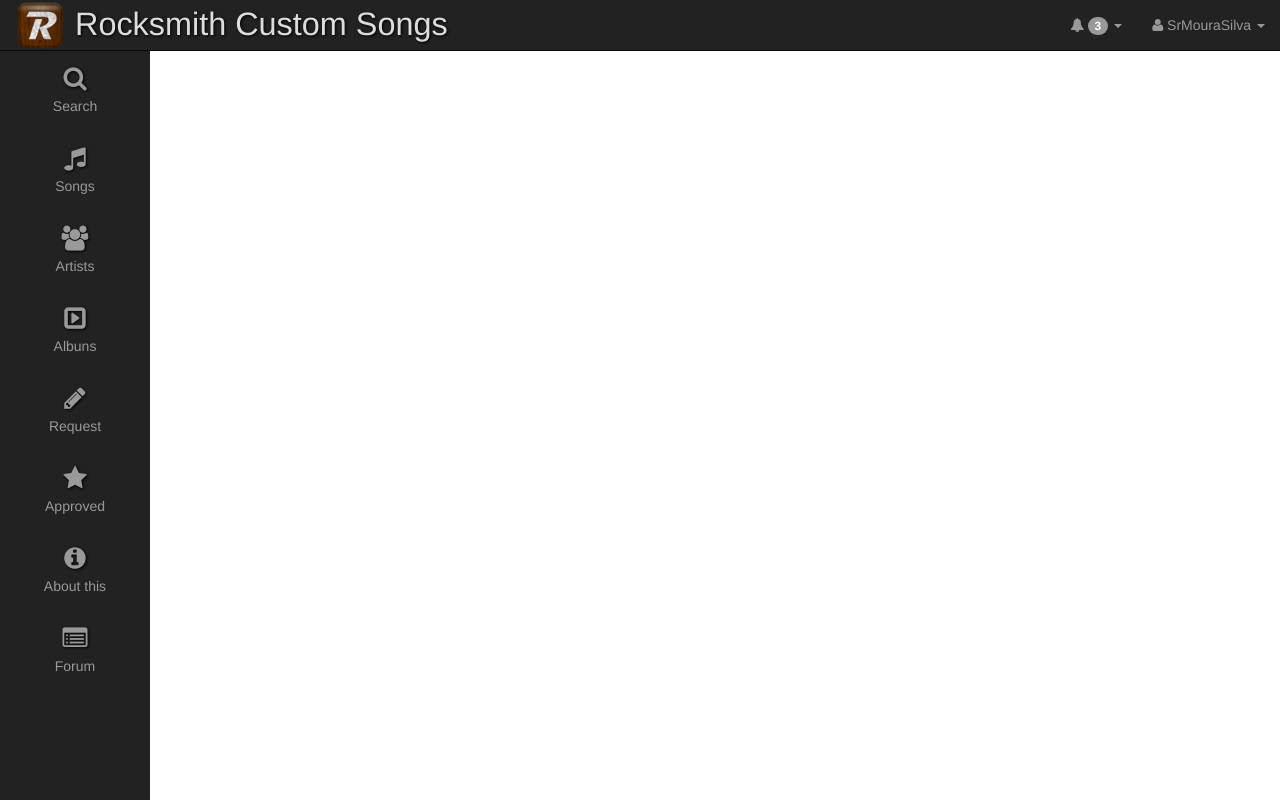
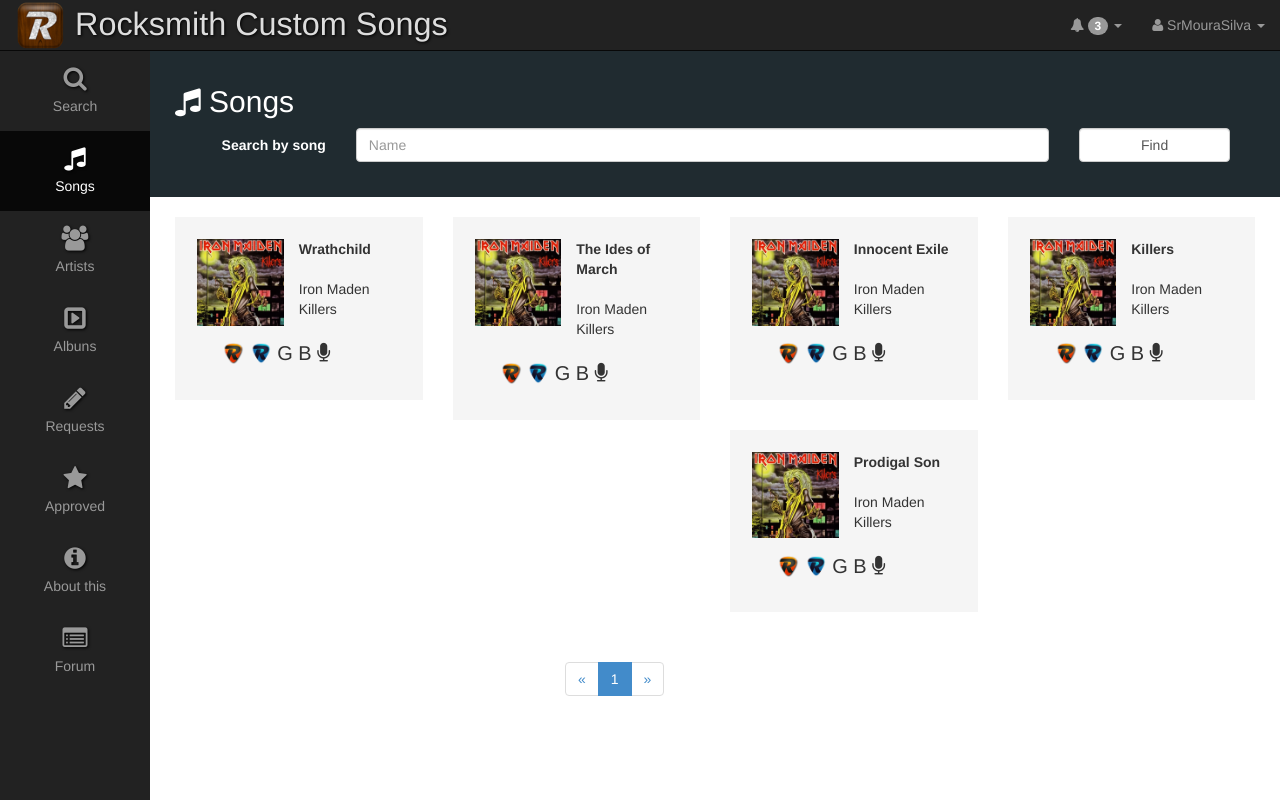
Before and after one commit to SrMouraSilva/RockSmithCustomSongs, a PHP site: page /?songs in a window 1280 px wide. Run offline with PHP 8.4, Linux system fonts and the light colour scheme; some libraries are stand-ins or nearby versions.

Commit message:
Pages create:  - Approved;  - Songs.  - 404.
Signed-off-by: SrMouraSilva = <mateus.moura@hotmail.com>

```diff
--- a/css/template.css
+++ b/css/template.css
@@ -20,6 +20,15 @@ Author: Paulo Mateus - http://srmourasilva.github.io/
 	background-repeat: no-repeat;
 	background-size: 50px auto;
 }
+@media (max-width: 400px) {
+	.navbar h1 {
+		padding-top: 10px;
+		font-size: 1.5em;
+	}
+}
+	.navbar h1 span {
+		float: left;
+	}
 
 .navbar-brand {
 	padding-top: 0px;
@@ -54,6 +63,26 @@ Author: Paulo Mateus - http://srmourasilva.github.io/
 
 
 /*****************************
+ * Page404
+ */
+#page404 h2 {
+	font-size: 6em;
+	text-shadow: 1px 1px 0px #555;
+}
+#page404 p {
+	font-size: 3em;
+}
+#page404 img {
+	width: 100%;
+}
+	#page404 img:first-child {
+		height: 60%;
+	}
+	#page404 img:last-child {
+		height: 20%;
+	}
+
+/*****************************
  * Content
  *
  * For all pages
@@ -67,9 +96,19 @@ Author: Paulo Mateus - http://srmourasilva.github.io/
 header {
 	margin: -50px -25px 20px -50px;
 	padding: 50px 50px 20px 50px;
-	background-color: #D9EDF7;
-    border-color: #BCE8F1;
 }
+	header.blue {
+		background-color: #D9EDF7;
+	}
+	header.green {
+		background-color: #15382A; /*E2F0D6;*/
+		color: #FFF;
+	}
+	header.dark {
+		background-color: #202B30;
+		color: #FFF;
+	}
+
 
 .pagination {
 	display: block;
--- a/pages/_pageSelector_.php
+++ b/pages/_pageSelector_.php
@@ -1,9 +1,17 @@
 <?php
-if (isset($_GET['albums'])) {
-	$include = "albums";
+$pages = array('index', 'approved', 'albums', 'songs', 'song');
+
+if (count($_GET) == 0) {
+	$pageRequired = 'index';
+
 } else {
-	$include = "index";
+	reset($_GET);
+	$pageRequired = key($_GET);
 }
 
-include_once($include.".php");
+if (in_array($pageRequired, $pages)) {
+	include_once($pageRequired.".php");
+} else {
+	include_once("404.php");
+}
 ?>
--- a/pages/albums.php
+++ b/pages/albums.php
@@ -15,7 +15,7 @@ function album($band, $album, $total, $imgFile) {?>
 <?php } ?>
 
 
-<header>
+<header class="blue">
 	<h2><i class="fa fa-toggle-right"></i> Albums</h2>
 
 	<form class="form-horizontal" role="form">
--- /dev/null
+++ b/pages/songs.php
@@ -0,0 +1,60 @@
+<?php
+function song($music, $band, $album, $imgFile) {?>
+	<div class="col-lg-3 col-md-4 col-sm-6">
+  	<div class="album clearfix">
+      	<div class="col-xs-6"><img width="100%" src="imgs/capas/<?php echo "$imgFile"; ?>" /></div>
+      	<div class="inform">
+      		<ul>
+      			<li><b><?php echo $music; ?></b><br /><br /></li>
+ 				<li><?php echo $band; ?></li>
+				<li><?php echo $album; ?><br /><br /></li>
+    			<li style="font-size: 20px">
+    				<img src="imgs/icoRS2012.png" width="22px" style="vertical-align: text-top;" title="RS2012" />
+    				<img src="imgs/icoRS2014.png" width="22px" style="vertical-align: text-top;" title="RS2014" />
+    				<span title="Guitar">G</span>
+    				<span title="Bass">B</span>
+    				<i class="fa fa-microphone" title="Lyric"></i>
+    			</li>
+			</ul>
+      	</div>
+  	</div>
+  </div>
+<?php } ?>
+
+
+<header class="dark">
+	<h2><i class="fa fa-music"></i> Songs</h2>
+
+	<form class="form-horizontal" role="form">
+	  <div class="form-group">
+	    <label for="search" class="col-sm-2 control-label">Search by song</label>
+	    <div class="col-sm-8">
+	      <input type="email" class="form-control" id="search" placeholder="Name">
+	    </div>
+	    <div class="col-sm-2">
+	      <input type="submit" class="form-control" value="Find">
+	    </div>
+	  </div>
+	</form>
+</header>
+
+
+
+<div class="row">
+<?php
+	song("Wrathchild", "Iron Maden", "Killers", "iron_maiden_1.jpg");
+	song("The Ides of March", "Iron Maden", "Killers", "iron_maiden_1.jpg");
+	song("Innocent Exile", "Iron Maden", "Killers", "iron_maiden_1.jpg");
+	song("Killers", "Iron Maden", "Killers", "iron_maiden_1.jpg");
+	song("Prodigal Son", "Iron Maden", "Killers", "iron_maiden_1.jpg");
+?>
+</div>
+
+
+<nav>
+	<ul class="pagination clearfix">
+	  <li><a href="#">&laquo;</a></li>
+	  <li class="active"><a href="#">1</a></li>
+	  <li><a href="#">&raquo;</a></li>
+	</ul>
+</nav>
--- a/pages/template/header.php
+++ b/pages/template/header.php
@@ -8,21 +8,27 @@
         <span class="icon-bar"></span>
         <span class="icon-bar"></span>
       </button>
-      <a class="navbar-brand" href="index.html"><h1>Rocksmith Custom Songs</h1></a>
+      <a class="navbar-brand" href="?"><h1><span class="hidden-xs">Rocksmith&nbsp;</span>Custom Songs</h1></a>
     </div>
 
     <div class="collapse navbar-collapse navbar-ex1-collapse">
     	<!-- Menu Right Colum -->
           <ul class="nav navbar-nav side-nav">
-	            <li><a href="index.html"><i class="fa fa-search"></i> Search</a></li>
-	            <li><a href="index.html"><i class="fa fa-music"></i> Songs</a></li>
-	            <li><a href="index.html"><i class="fa fa-users"></i> Artists</a></li>
+	            <li class="<?php echo isset($_GET['search']) || count($_GET)==0? "active" : ""; ?>">
+	            	<a href="?search"><i class="fa fa-search"></i> Search</a>
+	            </li>
+	            <li class="<?php echo isset($_GET['songs'])? "active" : "" ?>">
+	            	<a href="?songs"><i class="fa fa-music"></i> Songs</a>
+	            </li>
+	            <li><a href="?artists"><i class="fa fa-users"></i> Artists</a></li>
 	            <li class="<?php echo isset($_GET['albums'])? "active" : "" ?>">
-	            	<a href="index.php?albums"><i class="fa fa-toggle-right"></i> Albuns</a>
+	            	<a href="?albums"><i class="fa fa-toggle-right"></i> Albuns</a>
 	            </li>
-	            <li><a href="index.html"><i class="fa fa-pencil"></i> Request</a></li>
-	            <li><a href="index.html"><i class="fa fa-star"></i> Approved</a></li>
-	            <li><a href="index.html"><i class="fa fa-info-circle"></i> About this</a></li>
+	            <li><a href="?requests"><i class="fa fa-pencil"></i> Requests</a></li>
+	            <li class="<?php echo isset($_GET['approved'])? "active" : "" ?>">
+	            	<a href="?approved"><i class="fa fa-star"></i> Approved</a>
+	            </li>
+	            <li><a href="?about"><i class="fa fa-info-circle"></i> About this</a></li>
 	            <li><a href="http://forums.smithyanvil.com/"><i class="fa fa-list-alt"></i> Forum</a></li>
           </ul>
 
```
Also changed, not shown: pages/404.php (added, +30 -0 lines), pages/approved.php (added, +71 -0 lines), pages/index.php (added, +15 -0 lines), _originals/rs2012.png (added), _originals/rs2014-t.png (added), _originals/rs2014.png (added), imgs/capas/guns_1.jpg (added), imgs/icoRS2012.png (added), imgs/icoRS2014.png (added).
